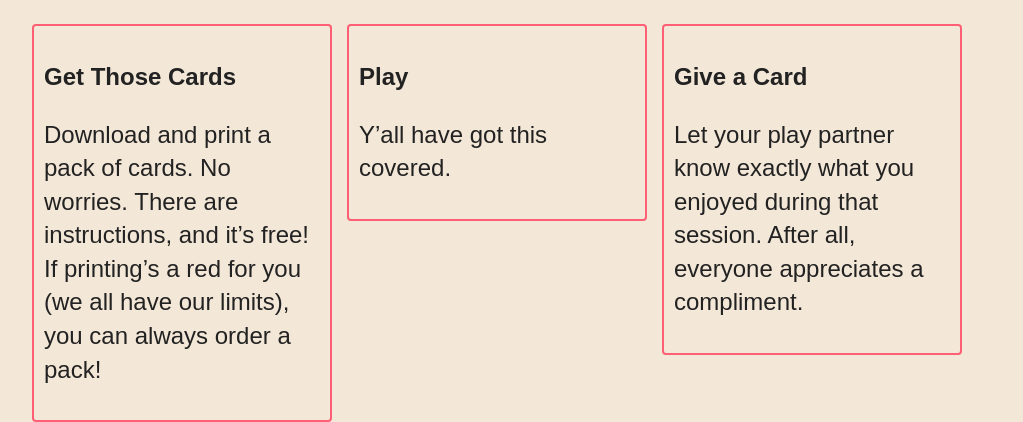
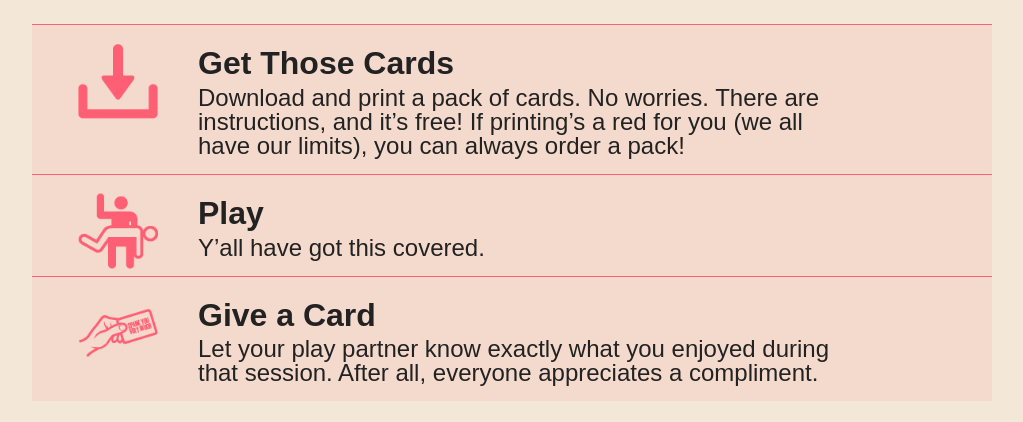
Before and after one commit to aayushpi/rate_your_domme, a website: page index.html in a window 1280 px wide. Shown: the part 733-1155 px from the top of the page, without its empty margins (128-1151 px from the left). After the commit the page ends 1134 px from the top, so only its background shows below. Drawn offline with nearby package versions, Linux system fonts and the light colour scheme.

Commit message:
ryd commit for the night

```diff
--- a/css/custom/style.css
+++ b/css/custom/style.css
@@ -38,25 +38,31 @@ body{
   line-height: 1.2em;
   width: 650px;
 }
-
+#explanation{
+  display: none;
+}
 
 #explanation h2 {
   font-size: 2em;
 }
+.column {
+    border-top: 1px solid #FF5F74;
+    padding: 1em;
+    background-color: #FF5F74;
+    background-color: rgba(255,95,116,0.1);
+}
 
 .column h3 {
-    font-size: 1.5em;
-}
-.column {
-  width: 300px;
-  float: left;
-  margin-right: 15px;
-  border: 2px solid #FF5F74;
-  border-radius: 4px;
-  padding: 10px;
+font-size: 2em;
+margin-left: 150px;
+margin-bottom: 0;
+margin-top: 0;
 }
 .column p {
-  font-size: 1.5em;
+font-size: 1.5em;
+margin: 0 0 0 150px;
+line-height: 24px;
+width: 640px;
 }
 nav{
 display:none;}
@@ -67,7 +73,11 @@ nav ul li a {
   text-decoration: none;
   color: white;
 }
-
+.column img {
+  width: 80px;
+  float: left;
+  margin-left: 30px;
+}
 nav ul li {
   display: inline;
   margin-right: 20px;
--- a/index.html
+++ b/index.html
@@ -34,22 +34,26 @@
   </ul>
 </nav>
 <div id="explanation">
-  <p class="tk&#45;freight&#45;sans&#45;pro">Have something to say at the end of a scene but feeling non verbal or maybe a little shy? RYD is a collection of <del>playing</del> post-playing cards that lets you give that &rdquo;you put me in serious sub/top space&rdquo; compliment in a fun, light way.</p>
-  <h2 class="tk&#45;cubano&#45;sharp">How it Works</h2>
+  <p class="tk-freight-sans-pro">Have something to say at the end of a scene but feeling non verbal or maybe a little shy? RYD is a collection of <del>playing</del> post-playing cards that lets you give that &rdquo;you put me in serious sub/top space&rdquo; compliment in a fun, light way.</p>
+
+  <h2 class="tk-cubano-sharp">How it Works</h2>
   <div class="column">
-    <h3 class="tk&#45;cubano&#45;sharp">Get Those Cards</h3>
-    <p class="tk&#45;freight&#45;sans&#45;pro">Download and print a pack of cards. No worries. There are instructions, and it&rsquo;s free! If printing&rsquo;s a red for you (we all have our limits), you can always order a pack!</p>
+    <img src="/img/download.png" />
+    <h3 class="tk-cubano-sharp">Get Those Cards</h3>
+    <p class="tk-freight-sans-pro">Download and print a pack of cards. No worries. There are instructions, and it’s free! If printing’s a red for you (we all have our limits), you can always order a pack!</p>
   </div>
   <div class="column">
-    <h3 class="tk&#45;cubano&#45;sharp">Play</h3>
-    <p class="tk&#45;freight&#45;sans&#45;pro">Y&rsquo;all have got this covered.</p>
+    <img src="/img/play.png" />
+    <h3 class="tk-cubano-sharp">Play</h3>
+    <p class="tk-freight-sans-pro">Y&rsquo;all have got this covered.</p>
   </div>
   <div class="column">
-    <h3 class="tk&#45;cubano&#45;sharp">Give a Card</h3>
-    <p class="tk&#45;freight&#45;sans&#45;pro">Let your play partner know exactly what you enjoyed during that session. After all, everyone appreciates a compliment.</p>
+    <img src="/img/card.png" />
+    <h3 class="tk-cubano-sharp">Give a Card</h3>
+    <p class="tk-freight-sans-pro">Let your play partner know exactly what you enjoyed during that session. After all, everyone appreciates a compliment.</p>
   </div>
 </div>
-<!--  -->
+
 
 <script src="//ajax.googleapis.com/ajax/libs/jquery/1.9.1/jquery.min.js"></script>
 
--- a/js/custom/script.js
+++ b/js/custom/script.js
@@ -8,6 +8,7 @@
     $('#lead h2').html(content[arr]);
     $('#lead h2').delay(1000).fadeIn(500, function(){
       $('nav').fadeIn(500);
+      $('#explanation').fadeIn(500);
     });
   });
 
--- a/js/libs/z.scripts.concat.js
+++ b/js/libs/z.scripts.concat.js
@@ -8,6 +8,7 @@
     $('#lead h2').html(content[arr]);
     $('#lead h2').delay(1000).fadeIn(500, function(){
       $('nav').fadeIn(500);
+      $('#explanation').fadeIn(500);
     });
   });
 
--- a/js/min/scripts.min.js
+++ b/js/min/scripts.min.js
@@ -1 +1 @@
-!function(a){var b=["BDSM doesn&rsquo;t have to be scary (unless you&rsquo;re into that)","Too much Evanesence? We can fix that with pink"],c=Math.floor(2*Math.random());a(document).ready(function(){a("#lead h2").html(b[c]),a("#lead h2").delay(1e3).fadeIn(500,function(){a("nav").fadeIn(500)})})}(jQuery);
+!function(a){var b=["BDSM doesn&rsquo;t have to be scary (unless you&rsquo;re into that)","Too much Evanesence? We can fix that with pink"],c=Math.floor(2*Math.random());a(document).ready(function(){a("#lead h2").html(b[c]),a("#lead h2").delay(1e3).fadeIn(500,function(){a("nav").fadeIn(500),a("#explanation").fadeIn(500)})})}(jQuery);
```
Also changed, not shown: css/libs/z.styles.concat.css, css/min/styles.min.css, img/card.png (added), img/download.png (added), img/play.png (added), 1 other file.
